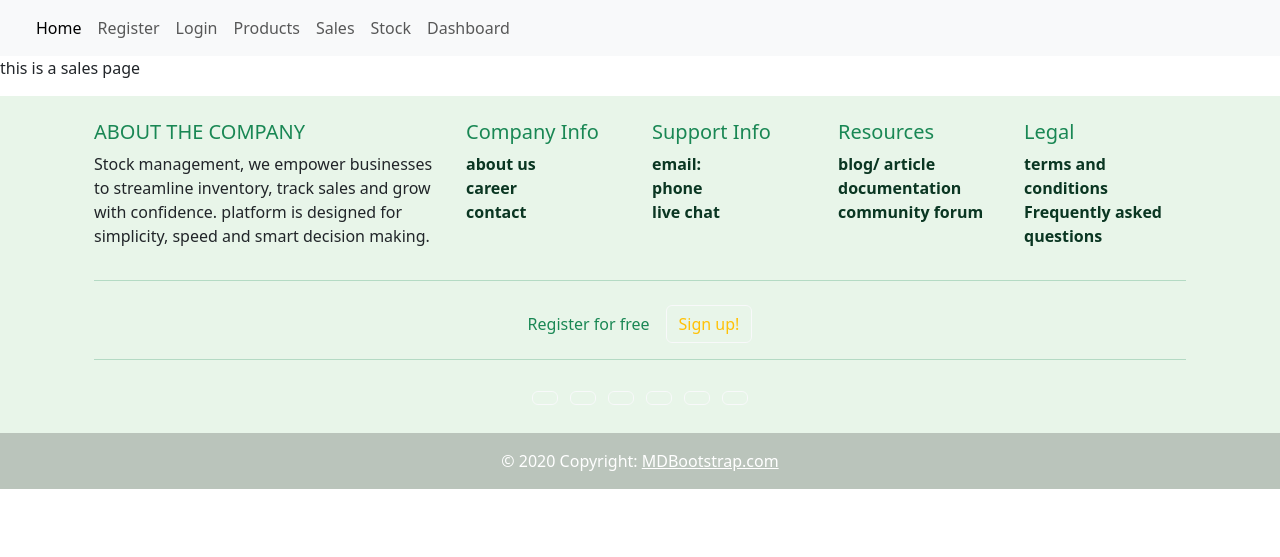
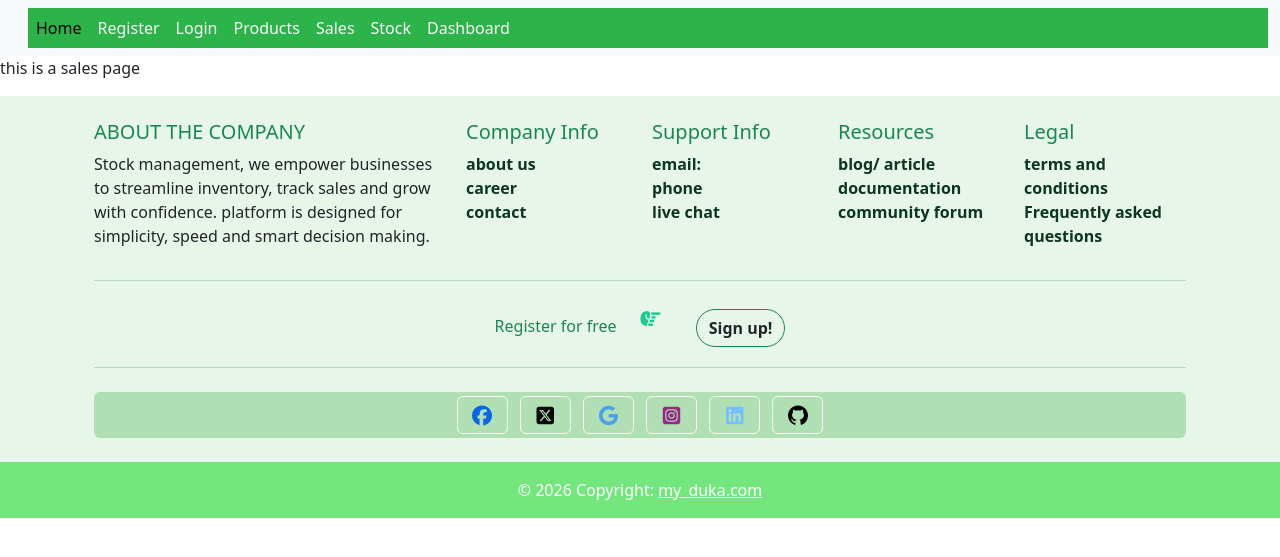
Before and after one commit to ghostayee/my-duka, a Flask app: page /sales in a window 1280 px wide. Shown: the top 557 px of the page. Run offline with Flask 3, Linux system fonts and the light colour scheme; data that the repository does not hold is empty; some libraries are stand-ins or nearby versions.

Commit message:
the footer and nav

```diff
--- a/templates/base.html
+++ b/templates/base.html
@@ -7,6 +7,9 @@
     <title>{% block title %} {% endblock %}</title>
     <link href="https://cdn.jsdelivr.net/npm/bootstrap@5.3.8/dist/css/bootstrap.min.css" rel="stylesheet"
         integrity="sha384-sRIl4kxILFvY47J16cr9ZwB07vP4J8+LH7qKQnuqkuIAvNWLzeN8tE5YBujZqJLB" crossorigin="anonymous">
+    <link rel="stylesheet" href="https://cdnjs.cloudflare.com/ajax/libs/font-awesome/7.0.1/css/all.min.css"
+        integrity="sha512-2SwdPD6INVrV/lHTZbO2nodKhrnDdJK9/kg2XD1r9uGqPo1cUbujc+IYdlYdEErWNu69gVcYgdxlmVmzTWnetw=="
+        crossorigin="anonymous" referrerpolicy="no-referrer" />
 </head>
 
 <body>
@@ -19,28 +22,28 @@
                         aria-controls="navbarNav" aria-expanded="false" aria-label="Toggle navigation">
                         <span class="navbar-toggler-icon"></span>
                     </button>
-                    <div class="collapse navbar-collapse" id="navbarNav">
+                    <div style="background-color: #2cb34a"class="collapse navbar-collapse" id="navbarNav">
                         <ul class="navbar-nav">
                             <li class="nav-item">
                                 <a class="nav-link active" aria-current="page" href="#">Home</a>
                             </li>
                             <li class="nav-item">
-                                <a class="nav-link" href="#">Register</a>
+                                <a class="nav-link text-light" href="#">Register</a>
                             </li>
                             <li class="nav-item">
-                                <a class="nav-link" href="#">Login</a>
+                                <a class="nav-link text-light" href="#">Login</a>
                             </li>
                             <li class="nav-item">
-                                <a class="nav-link" href="#">Products</a>
+                                <a class="nav-link text-light" href="#">Products</a>
                             </li>
                             <li class="nav-item">
-                                <a class="nav-link" href="#">Sales</a>
+                                <a class="nav-link text-light" href="#">Sales</a>
                             </li>
                             <li class="nav-item">
-                                <a class="nav-link" href="#">Stock</a>
+                                <a class="nav-link text-light" href="#">Stock</a>
                             </li>
                             <li class="nav-item">
-                                <a class="nav-link" href="#">Dashboard</a>
+                                <a class="nav-link text-light" href="#">Dashboard</a>
                             </li>
                         </ul>
                     </div>
@@ -101,13 +104,16 @@
 
                                     <ul class="list-unstyled mb-0">
                                         <li>
-                                            <a href="#!" class="text-success-emphasis text-decoration-none fw-bold">email:</a>
+                                            <a href="#!"
+                                                class="text-success-emphasis text-decoration-none fw-bold">email:</a>
                                         </li>
                                         <li>
-                                            <a href="#!" class="text-success-emphasis text-decoration-none fw-bold">phone</a>
+                                            <a href="#!"
+                                                class="text-success-emphasis text-decoration-none fw-bold">phone</a>
                                         </li>
                                         <li>
-                                            <a href="#!" class="text-success-emphasis text-decoration-none fw-bold">live chat</a>
+                                            <a href="#!" class="text-success-emphasis text-decoration-none fw-bold">live
+                                                chat</a>
                                         </li>
                                     </ul>
                                 </div>
@@ -119,13 +125,18 @@
 
                                     <ul class="list-unstyled mb-0">
                                         <li>
-                                            <a href="#!" class="text-success-emphasis text-decoration-none fw-bold">blog/ article</a>
+                                            <a href="#!"
+                                                class="text-success-emphasis text-decoration-none fw-bold">blog/
+                                                article</a>
                                         </li>
                                         <li>
-                                            <a href="#!" class="text-success-emphasis text-decoration-none fw-bold">documentation</a>
+                                            <a href="#!"
+                                                class="text-success-emphasis text-decoration-none fw-bold">documentation</a>
                                         </li>
                                         <li>
-                                            <a href="#!" class="text-success-emphasis text-decoration-none fw-bold">community forum</a>
+                                            <a href="#!"
+                                                class="text-success-emphasis text-decoration-none fw-bold">community
+                                                forum</a>
                                         </li>
                                     </ul>
                                 </div>
@@ -137,10 +148,14 @@
 
                                     <ul class="list-unstyled mb-0">
                                         <li>
-                                            <a href="#!" class="text-success-emphasis text-decoration-none fw-bold">terms and conditions </a>
+                                            <a href="#!"
+                                                class="text-success-emphasis text-decoration-none fw-bold">terms and
+                                                conditions </a>
                                         </li>
                                         <li>
-                                            <a href="#!" class="text-success-emphasis text-decoration-none fw-bold">Frequently asked questions</a>
+                                            <a href="#!"
+                                                class="text-success-emphasis text-decoration-none fw-bold">Frequently
+                                                asked questions</a>
                                         </li>
                                     </ul>
                                 </div>
@@ -155,10 +170,11 @@
                         <!-- Section: CTA -->
                         <section class="">
                             <p class="d-flex justify-content-center align-items-center">
-                                <span class="me-3 text-success">Register for free</span>
-                                <button type="button" class="btn btn-outline-light btn-rounded text-warning">
-                                    Sign up!
-                                </button>
+                                <span class="me-3 text-success">Register for free <a class="btn btn-floating m-1"
+                                        href="#!" role="button"><i class="fa-solid fa-hand-point-right fa-bounce fa-lg"
+                                            style="color: rgb(20, 204, 148);"></i></a></span>
+                                <button type="button" class="btn btn-outline-success text-dark rounded-5 fw-bold">Sign
+                                    up!</button>
                             </p>
                         </section>
                         <!-- Section: CTA -->
@@ -166,39 +182,43 @@
                         <hr class="mb-4 text-success" />
 
                         <!-- Section: Social media -->
+                        <div style="background-color: #afdfb3;" class="rounded-2">
                             <section class="mb-4 text-center">
                                 <!-- Facebook -->
                                 <a class="btn btn-outline-light btn-floating m-1" href="#!" role="button"><i
-                                    class="fab fa-facebook-f"></i></a>
+                                        class="fa-brands fa-facebook fa-lg" style="color: rgb(10, 102, 231);"></i></a>
 
                                 <!-- Twitter -->
-                            <a class="btn btn-outline-light btn-floating m-1" href="#!" role="button"><i
-                                    class="fab fa-twitter"></i></a>
+                                <a class="btn btn-outline-light btn-floating m-1 bg" href="#!" role="button"><i
+                                        class="fa-brands fa-square-x-twitter fa-lg"
+                                        style="color: rgb(7, 6, 6);"></i></a>
 
                                 <!-- Google -->
                                 <a class="btn btn-outline-light btn-floating m-1" href="#!" role="button"><i
-                                    class="fab fa-google"></i></a>
+                                        class="fa-brands fa-google fa-lg" style="color: rgb(73, 162, 234);"></i></a>
 
                                 <!-- Instagram -->
                                 <a class="btn btn-outline-light btn-floating m-1" href="#!" role="button"><i
-                                    class="fab fa-instagram"></i></a>
+                                        class="fa-brands fa-square-instagram fa-lg"
+                                        style="color: rgb(150, 41, 135);"></i></a>
 
                                 <!-- Linkedin -->
                                 <a class="btn btn-outline-light btn-floating m-1" href="#!" role="button"><i
-                                    class="fab fa-linkedin-in"></i></a>
+                                        class="fa-brands fa-linkedin fa-lg" style="color: rgb(116, 192, 252);"></i></a>
 
                                 <!-- Github -->
                                 <a class="btn btn-outline-light btn-floating m-1" href="#!" role="button"><i
-                                    class="fab fa-github"></i></a>
+                                        class="fa-brands fa-github fa-lg" style="color: rgb(0, 0, 0);"></i></a>
                             </section>
                             <!-- Section: Social media -->
+                        </div>
                     </div>
                     <!-- Grid container -->
 
                     <!-- Copyright -->
-                    <div class="text-center p-3" style="background-color: rgba(0, 0, 0, 0.2)">
-                        © 2020 Copyright:
-                        <a class="text-white" href="https://mdbootstrap.com/">MDBootstrap.com</a>
+                    <div class="text-center p-3" style="background-color: #73e77d">
+                        © 2026 Copyright:
+                        <a class="text-white" href="https://mdbootstrap.com/">my_duka.com</a>
                     </div>
                     <!-- Copyright -->
                 </footer>
```
Also changed, not shown: templates/testfooter.html (deleted, +0 -10 lines). Lines whose indentation alone changed are shown as unchanged.
